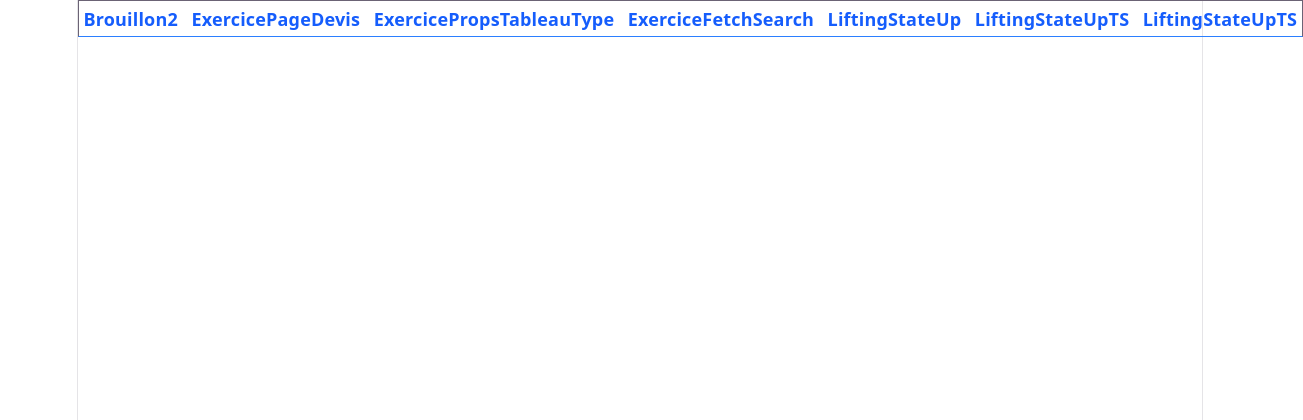
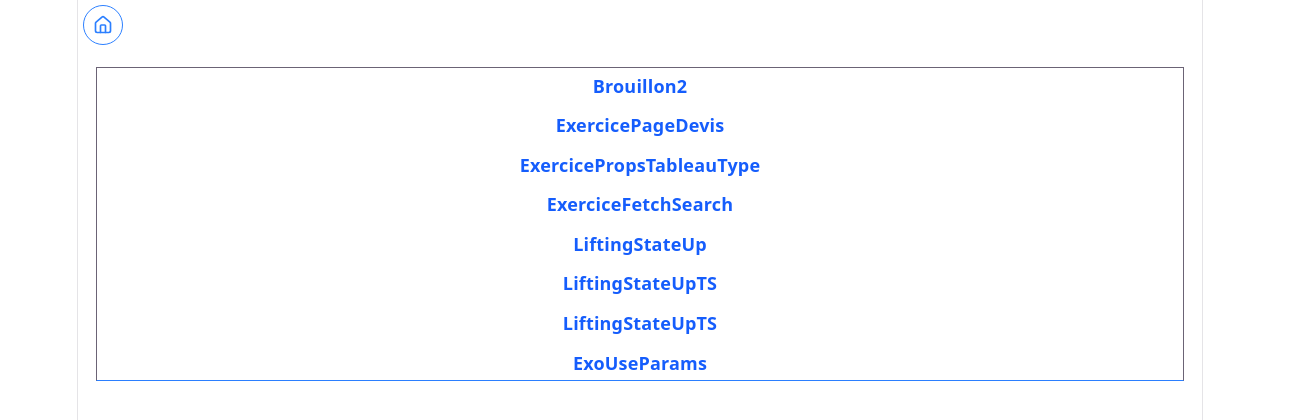
Before and after one commit to Frederic-Champion/projet-vite-local, a React (Vite) app: page / in a window 1280 px wide. Shown: the top 420 px of the page, 1303 px wide, since content can reach past the window. Built offline with nearby package versions, Linux system fonts and the light colour scheme.

Commit message:
`useParams` et route paramétrée

```diff
--- a/package.json
+++ b/package.json
@@ -12,6 +12,7 @@
   },
   "dependencies": {
     "@tailwindcss/vite": "^4.3.3",
+    "lucide-react": "^1.41.0",
     "react": "^19.2.7",
     "react-dom": "^19.2.7",
     "react-router": "^8.3.0",
--- a/src/App.tsx
+++ b/src/App.tsx
@@ -1,4 +1,6 @@
-// import Brouillon from "./components-exercices/Brouillon-exercice";
+import Accueil from "./components-exercices/Accueil";
+import { House } from "lucide-react";
+import { Route, Routes, Link } from "react-router";
 import Brouillon2 from "./components-exercices/Brouillon-TSX";
 import ExerciceFetchSearch from "./components-exercices/Exercice-fetch-search";
 import ExercicePropsTableauType from "./components-exercices/exercice Props-TableauType";
@@ -6,38 +8,21 @@ import ExercicePageDevis from "./components-exercices/Exercice-FonctionProps";
 import LiftingStateUp from "./components-exercices/Exercice-Lifting state up";
 import LiftingStateUpTS from "./components-exercices/Exercice-LiftingStateUp";
 import LiftingStateUpTS2 from "./components-exercices/Exercice-LiftingStateUp2";
-import { Route, Routes, Link } from "react-router";
+import {Clients, FicheClient}  from "./components-exercices/Exercice-useParams";
 
 function App() {
   // return <Brouillon2 />;
 
   return (
     <div className="grid min-h-screen grid-rows-[auto_1fr]">
-      <nav className="flex gap-3 border border-b-blue-500 p-1 font-semibold">
-        <Link className="text-blue-600 hover:underline" to="/brouillon2">
-          Brouillon2
-        </Link>
-        <Link className="text-blue-600 hover:underline" to="/page-devis">
-          ExercicePageDevis
-        </Link>
-        <Link className="text-blue-600 hover:underline" to="/props-tableau-type">
-          ExercicePropsTableauType
-        </Link>
-        <Link className="text-blue-600 hover:underline" to="/fetch-search">
-          ExerciceFetchSearch
-        </Link>
-        <Link className="text-blue-600 hover:underline" to="/lifting-state-up">
-          LiftingStateUp
-        </Link>
-        <Link className="text-blue-600 hover:underline" to="/lifting-state-up-ts">
-          LiftingStateUpTS
-        </Link>
-        <Link className="text-blue-600 hover:underline" to="/lifting-state-up-ts-2">
-          LiftingStateUpTS
+      <nav className="flex gap-3 p-1 font-semibold">
+        <Link to="/" aria-label="Accueil" className="inline-block rounded-full p-2 text-blue-500 border ">
+          <House size={20} />
         </Link>
       </nav>
       <main className="p-4">
         <Routes>
+          <Route path="/" element={<Accueil />}/>
           <Route path="/brouillon2" element={<Brouillon2 />} />
           <Route path="/page-devis" element={<ExercicePageDevis />} />
           <Route path="/props-tableau-type" element={<ExercicePropsTableauType />} />
@@ -45,6 +30,8 @@ function App() {
           <Route path="/lifting-state-up" element={<LiftingStateUp />} />
           <Route path="/lifting-state-up-ts" element={<LiftingStateUpTS />} />
           <Route path="/lifting-state-up-ts-2" element={<LiftingStateUpTS2 />} />
+          <Route path="/exo-use-params" element={<Clients />}/>
+          <Route path="/exo-use-params/:id" element={<FicheClient />}/>
         </Routes>
       </main>
     </div>
--- /dev/null
+++ b/src/components-exercices/Accueil.tsx
@@ -0,0 +1,32 @@
+import { Link } from "react-router";
+
+export default function Accueil() {
+  return (
+    <nav className="flex flex-col gap-3 border border-b-blue-500 p-1 font-semibold">
+      <Link className="text-blue-600 hover:underline" to="/brouillon2">
+        Brouillon2
+      </Link>
+      <Link className="text-blue-600 hover:underline" to="/page-devis">
+        ExercicePageDevis
+      </Link>
+      <Link className="text-blue-600 hover:underline" to="/props-tableau-type">
+        ExercicePropsTableauType
+      </Link>
+      <Link className="text-blue-600 hover:underline" to="/fetch-search">
+        ExerciceFetchSearch
+      </Link>
+      <Link className="text-blue-600 hover:underline" to="/lifting-state-up">
+        LiftingStateUp
+      </Link>
+      <Link className="text-blue-600 hover:underline" to="/lifting-state-up-ts">
+        LiftingStateUpTS
+      </Link>
+      <Link className="text-blue-600 hover:underline" to="/lifting-state-up-ts-2">
+        LiftingStateUpTS
+      </Link>
+      <Link className="text-blue-600 hover:underline" to="/exo-use-params">
+        ExoUseParams
+      </Link>
+    </nav>
+  );
+}
--- /dev/null
+++ b/src/components-exercices/Exercice-useParams.tsx
@@ -0,0 +1,41 @@
+import { Link, useParams } from "react-router";
+
+interface Client {
+  id: string;
+  nom: string;
+  ville: string;
+  derniereVisite: string;
+}
+
+const CLIENTS: Client[] = [
+  { id: "c1", nom: "Marie Dubois", ville: "Tours", derniereVisite: "2026-03-12" },
+  { id: "c2", nom: "Paul Renard", ville: "Amboise", derniereVisite: "2026-01-28" },
+  { id: "c3", nom: "Sophie Lemaire", ville: "Blois", derniereVisite: "2026-05-04" },
+];
+
+function Clients() {
+  return (
+    <ul>
+      {CLIENTS.map((c) => (
+        <li key={c.id}>
+          <Link to={`/exo-use-params/${c.id}`}>{c.nom}</Link>
+        </li>
+      ))}
+    </ul>
+  );
+}
+
+function FicheClient() {
+  const { id } = useParams();
+  const client = CLIENTS.find((c) => c.id === id);
+  if (!client) return <p>Client introuvable</p>;
+  return (
+    <article className="mt-16">
+      <h2>{client.nom}</h2>
+      <p>{client.ville}</p>
+      <p>{client.derniereVisite}</p>
+    </article>
+  );
+}
+
+export { Clients, FicheClient };
```
Also changed, not shown: 2 other files (tests, documents, lock files or other folders).
